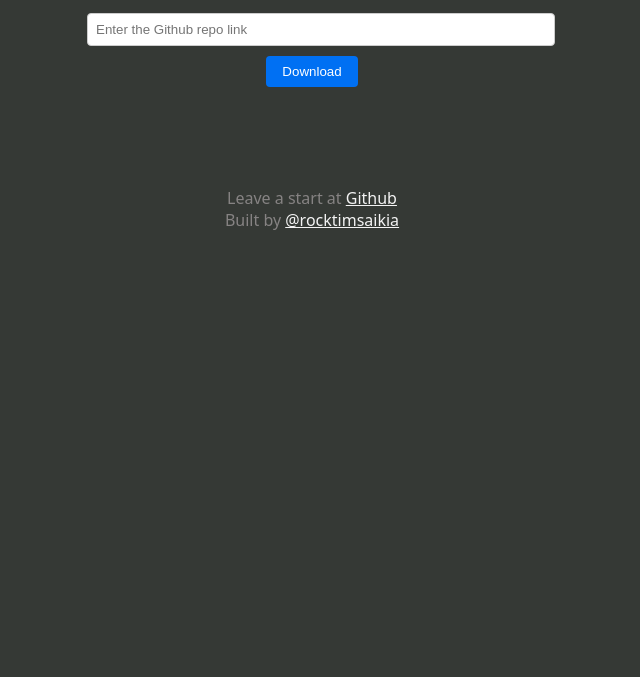
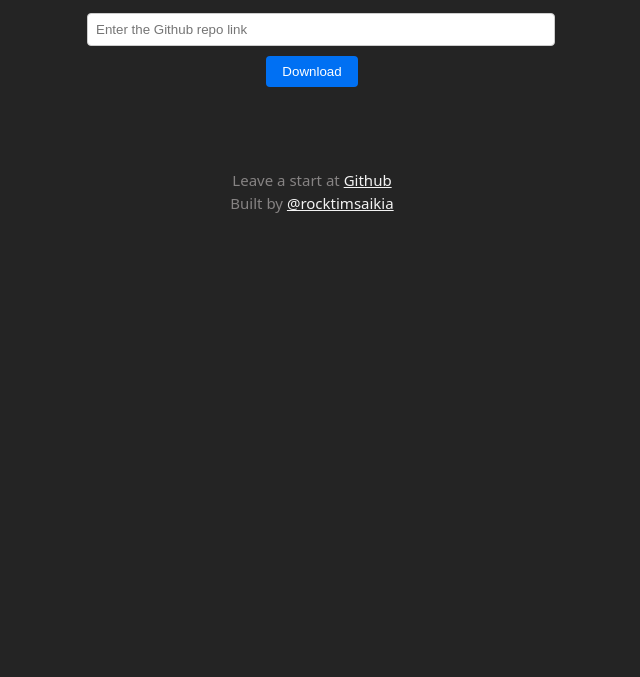
Before and after one commit to rocktimsaikia/github-thumbnail-downloader, a website: page public/index.html in a window 1280 px wide. Shown: the part 123-800 px from the top of the page, without its empty margins (328-968 px from the left). Drawn offline with Linux system fonts and the light colour scheme.

Commit message:
change bg color

```diff
--- a/public/index.html
+++ b/public/index.html
@@ -10,7 +10,7 @@
     />
     <style>
       body {
-        background: #353935;
+        background: #242424;
         color: #f3f3f3;
       }
       .container {
@@ -66,9 +66,13 @@
         color: #d5cfcf;
       }
       footer {
-        margin-top: 100px;
+        font-size: 15px;
+        margin-top: 80px;
         text-align: center;
         color: #868383;
+        p {
+          margin: 3px 0px;
+        }
       }
       a {
         color: #f3f3f3;
@@ -93,16 +97,20 @@
       <div id="loading" class="loading">Wait up! Downloading...</div>
       <div id="error" class="error"></div>
       <footer>
+        <p>
           Leave a start at
           <a href="https://github.com/rocktimsaikia/github-thumbnail-downloader"
             >Github</a
-        ><br />
+          >
+        </p>
+        <p>
           Built by
           <a
             href="https://rocktimsaikia.dev/?ref=github-thumbnail-downloader"
             target="_blank"
             >@rocktimsaikia</a
           >
+        </p>
       </footer>
     </div>
 
```
Lines whose indentation alone changed are shown as unchanged.
